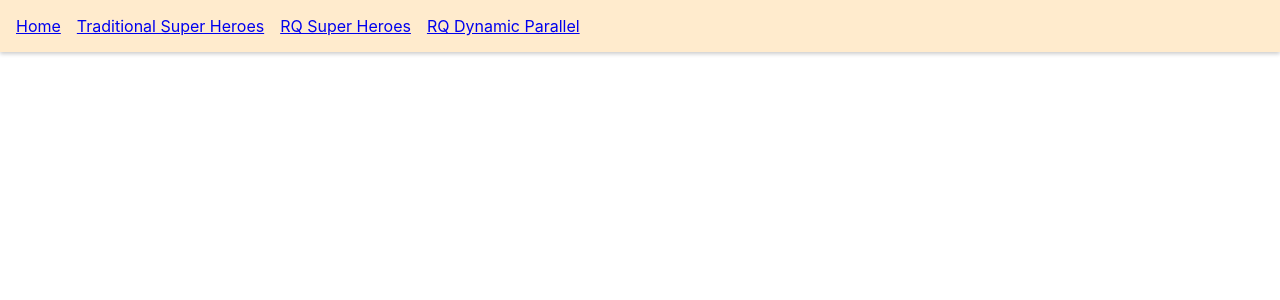
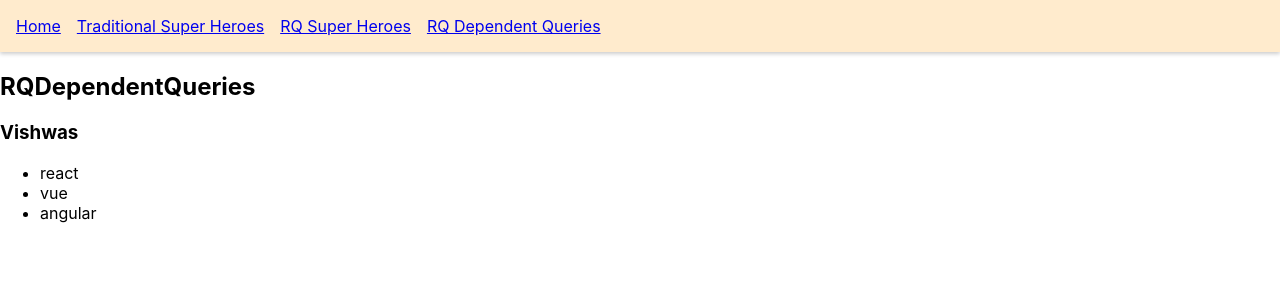
Before and after one commit to astaba/codevolution, a React (Create React App) app: page /rq-dependent-queries in a window 1280 px wide. Shown: the top 300 px of the page. Built offline with nearby package versions, Linux system fonts and the light colour scheme; data requests are answered from the project's data file.

Commit message:
Dependent queries:
When a query relies on data from a preceding query to initiate fetching

```diff
--- a/db.json
+++ b/db.json
@@ -34,5 +34,18 @@
       "id": 3,
       "name": "Rachel Green"
     }
+  ],
+  "users": [
+    {
+      "id": "vishwas@example.com",
+      "name": "Vishwas",
+      "channelId": "codevolution"
+    }
+  ],
+  "channels": [
+    {
+      "id": "codevolution",
+      "courses": ["react", "vue", "angular"]
+    }
   ]
 }
--- a/src/App.js
+++ b/src/App.js
@@ -10,6 +10,7 @@ import RQPracticeHook from "./components/RQPracticeHook";
 import RQSuperHeroe from "./components/RQSuperHeroe.page";
 import RQParallel from "./components/RQParallel.page";
 import RQDynamicParallel from "./components/RQDynamicParallel.page";
+import RQDependentQueries from "./components/RQDependentQueries.page";
 
 const queryClient = new QueryClient();
 
@@ -31,7 +32,8 @@ function App() {
             <li>
               {/* <Link to="/rq-programmatic">RQ Fetching onEvent</Link> */}
               {/* <Link to="/rq-parallel">RQ Parallel</Link> */}
-              <Link to="/rq-dynamic-parallel">RQ Dynamic Parallel</Link>
+              {/* <Link to="/rq-dynamic-parallel">RQ Dynamic Parallel</Link> */}
+              <Link to="/rq-dependent-queries">RQ Dependent Queries</Link>
             </li>
           </ul>
         </nav>
@@ -42,9 +44,13 @@ function App() {
           <Route path="/rq-super-heroes/:heroId" element={<RQSuperHeroe />} />
           {/* <Route path="/rq-programmatic" element={<RQPracticeHook />} /> */}
           {/* <Route path="/rq-parallel" element={<RQParallel />} /> */}
-          <Route
+          {/* <Route
             path="/rq-dynamic-parallel"
             element={<RQDynamicParallel heroesId={[1, 4]} />}
+          /> */}
+          <Route
+            path="/rq-dependent-queries"
+            element={<RQDependentQueries email="vishwas@example.com" />}
           />
         </Routes>
       </div>
--- /dev/null
+++ b/src/components/RQDependentQueries.page.js
@@ -0,0 +1,61 @@
+import axios from "axios";
+import { useQuery } from "react-query";
+
+const RQDependentQueries = ({ email }) => {
+  const {
+    data: user,
+    status: userStatus,
+    error: userError,
+  } = useQuery({
+    queryKey: ["users", email],
+    queryFn: () => {
+      return axios.get("http://localhost:4000/users/" + email);
+    },
+    select: (response) => response.data,
+  });
+
+  const channelId = user?.channelId;
+
+  const {
+    data: channel,
+    status: channelStatus,
+    error: channelError,
+  } = useQuery({
+    queryKey: ["channels", channelId],
+    queryFn: () => {
+      return axios.get("http://localhost:4000/channels/" + channelId);
+    },
+    select: (response) => response.data,
+    enabled: !!channelId,
+  });
+
+  const courses = channel?.courses;
+
+  return (
+    <>
+      <h2>RQDependentQueries</h2>
+      {
+        {
+          loading: <h3>User is loading...</h3>,
+          error: <h3>User ERROR: {userError?.message}</h3>,
+          success: <h3>{user?.name}</h3>,
+        }[userStatus]
+      }
+      {
+        {
+          loading: <h4>Channel is loading...</h4>,
+          error: <h4>Channel ERROR: {channelError?.message}</h4>,
+          success: (
+            <ul>
+              {(courses || []).map((course) => (
+                <li key={course}>{course}</li>
+              ))}
+            </ul>
+          ),
+        }[channelStatus]
+      }
+    </>
+  );
+};
+
+export default RQDependentQueries;
--- a/src/index.js
+++ b/src/index.js
@@ -8,11 +8,11 @@ import reportWebVitals from "./reportWebVitals";
 
 const root = ReactDOM.createRoot(document.getElementById("root"));
 root.render(
-  <React.StrictMode>
+  // <React.StrictMode>
     <Router>
       <App />
     </Router>
-  </React.StrictMode>
+  // </React.StrictMode>
 );
 
 // If you want to start measuring performance in your app, pass a function
```
